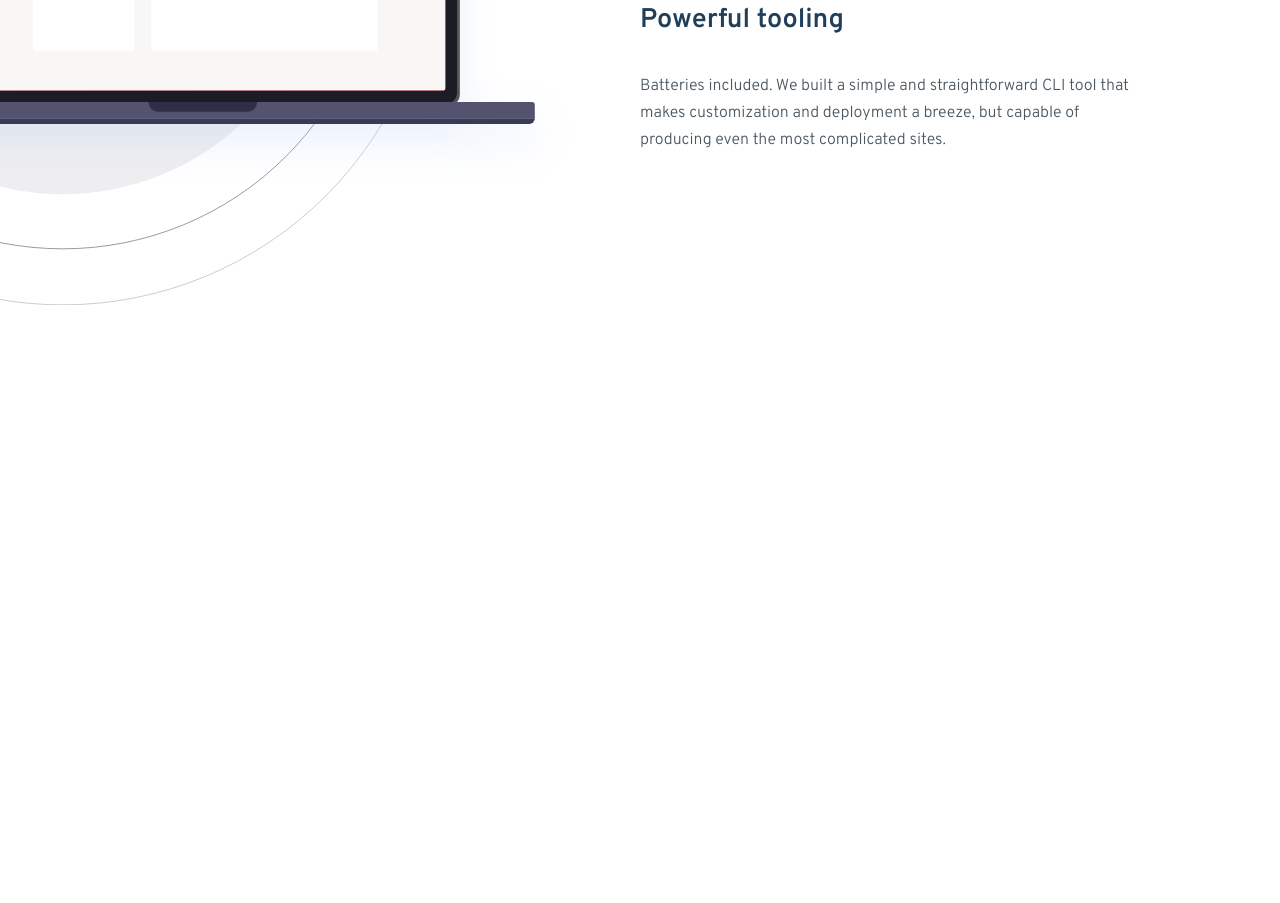
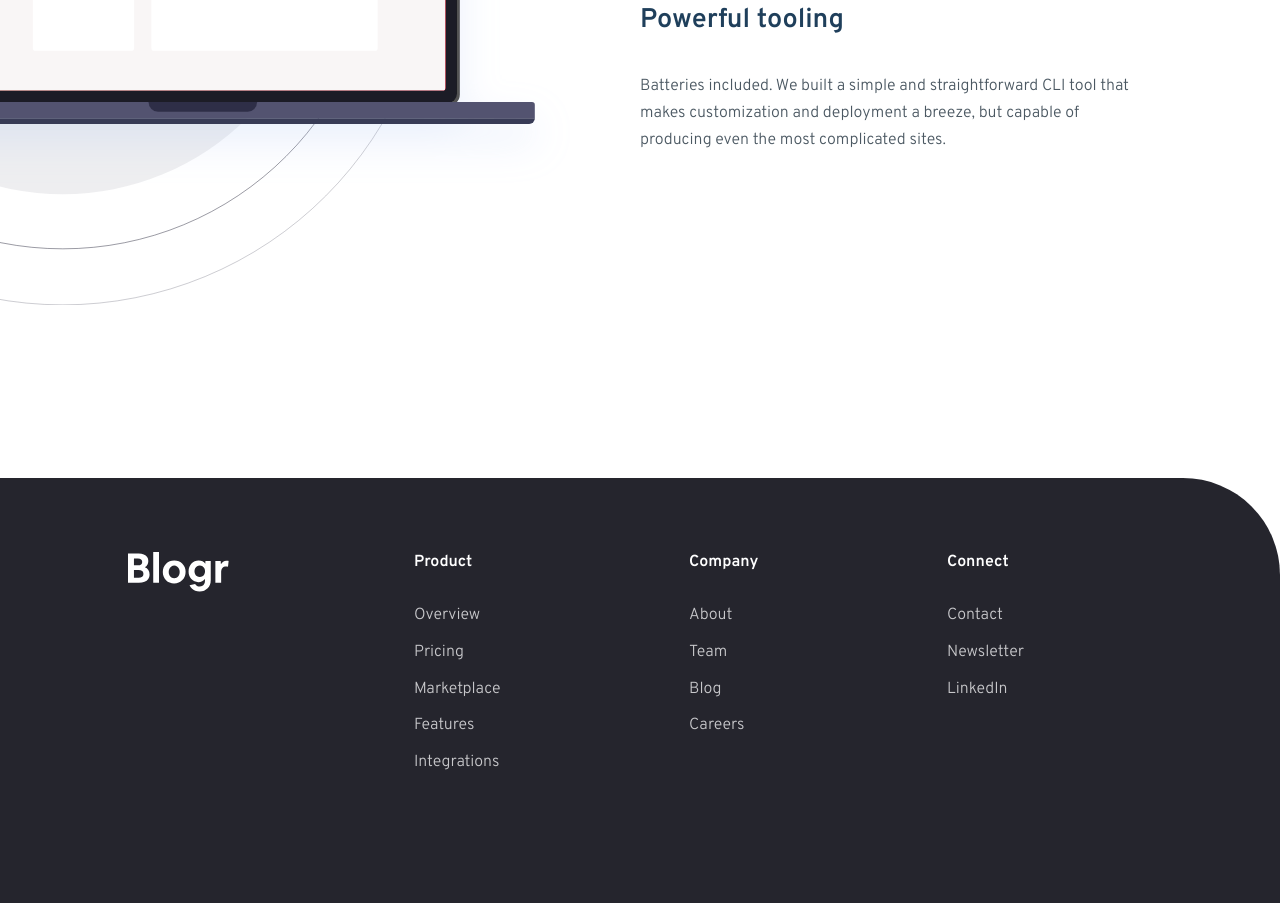
Before and after one commit to DenisovichDev/fem-projects, a plain HTML site: page blogr-landing-page-main/index.html in a window 1280 px wide. Shown: the part 2582-3485 px from the top of the page. Before the commit the page ends 3060 px from the top, so only its background shows below. Drawn offline with Linux system fonts and the light colour scheme.

Commit message:
Roughly completed

```diff
--- /dev/null
+++ b/blogr-landing-page-main/app/scss/_footer.scss
@@ -0,0 +1,66 @@
+.footer {
+    background-color: $veryDarkBlackBlue;
+    border-radius: 0 97px 0 0;
+    padding-top: 4.625rem;
+    padding-bottom: 4.625rem;
+
+    // Flex Stuff
+    @include breakpoint-up("large") {
+        flex-direction: row;
+        justify-content: flex-start;
+        align-items: flex-start;
+    }
+
+    &__logo {
+        margin: 0;
+        margin-bottom: 5rem;
+    }
+
+    .links-container {
+        width: 100%;
+
+        @include breakpoint-up("medium") {
+            display: flex;
+            flex-direction: row;
+            justify-content: space-around;
+            align-items: flex-start;
+        }
+
+        @include breakpoint-up("large") {
+            justify-content: space-between;
+            margin-left: 185px;
+            margin-right: 128px;
+        }
+
+        .footer__links {
+            list-style: none;
+            text-align: center;
+            @include breakpoint-up("large") {
+                text-align: left;
+            }
+            font-family: $overpass;
+            font-weight: 300;
+            font-size: $font-smaller-med;
+            @include breakpoint-up("large") {
+                font-size: $font-small;
+            }
+
+            padding: 0;
+
+            color: $greyishBlue;
+
+            margin: 0 0 3.5rem 0;
+
+            > li:not(:last-of-type) {
+                margin-bottom: 1rem;
+            }
+
+            > li:first-of-type {
+                // Heading
+                font-weight: 600;
+                margin-bottom: 2rem;
+                color: $white;
+            }
+        }
+    }
+}
--- a/blogr-landing-page-main/app/scss/_globals.scss
+++ b/blogr-landing-page-main/app/scss/_globals.scss
@@ -37,6 +37,10 @@ body {
         justify-content: space-between;
     }
 
+    &-jc-s {
+        justify-content: flex-start;
+    }
+
     &-ai-c {
         align-items: center;
     }
@@ -56,6 +60,7 @@ a:hover {
 
 .container {
     padding: 0 1.5rem;
+
     @include breakpoint-up("large") {
         padding: 0 8rem;
     }
--- a/blogr-landing-page-main/app/scss/_header.scss
+++ b/blogr-landing-page-main/app/scss/_header.scss
@@ -21,8 +21,6 @@
 
     &__logo {
         margin: 0;
-        width: 5.25;
-        height: 2.06;
     }
 
     &__hamburger {
--- a/blogr-landing-page-main/app/scss/style.scss
+++ b/blogr-landing-page-main/app/scss/style.scss
@@ -7,5 +7,6 @@
 
 @import "header";
 @import "body";
+@import "footer";
 
 @import "utils";
--- a/blogr-landing-page-main/index.html
+++ b/blogr-landing-page-main/index.html
@@ -202,20 +202,40 @@
 
   </div>
 
+  <footer class="footer flex flex-jc-sb flex-ai-c flex-fd-c container">
+    <a href="/" class="footer__logo flex flex-ai-c">
+      <img src="images/logo.svg" alt="logo">
+    </a>
+
+    <div class="links-container">
+
+      <ul class="footer__links">
+        <li class="footer__links__heading">Product</li>
+        <li>Overview</li>
+        <li>Pricing</li>
+        <li>Marketplace</li>
+        <li>Features</li>
+        <li>Integrations</li>
+      </ul>
+
+      <ul class="footer__links">
+        <li class="footer__links__heading">Company</li>
+        <li>About</li>
+        <li>Team</li>
+        <li>Blog</li>
+        <li>Careers</li>
+      </ul>
+
+      <ul class="footer__links">
+        <li class="footer__links__heading">Connect</li>
+        <li>Contact</li>
+        <li>Newsletter</li>
+        <li>LinkedIn</li>
+      </ul>
+    </div>
+  </footer>
+
   <!--
-  Product
-
-
-
-  Company
-
-
-
-  Connect
-
-  Contact
-  Newsletter
-  LinkedIn
 
   <div class="attribution">
     Challenge by <a href="https://www.frontendmentor.io?ref=challenge" target="_blank">Frontend Mentor</a>.
```
Also changed, not shown: blogr-landing-page-main/dist/style.css.
